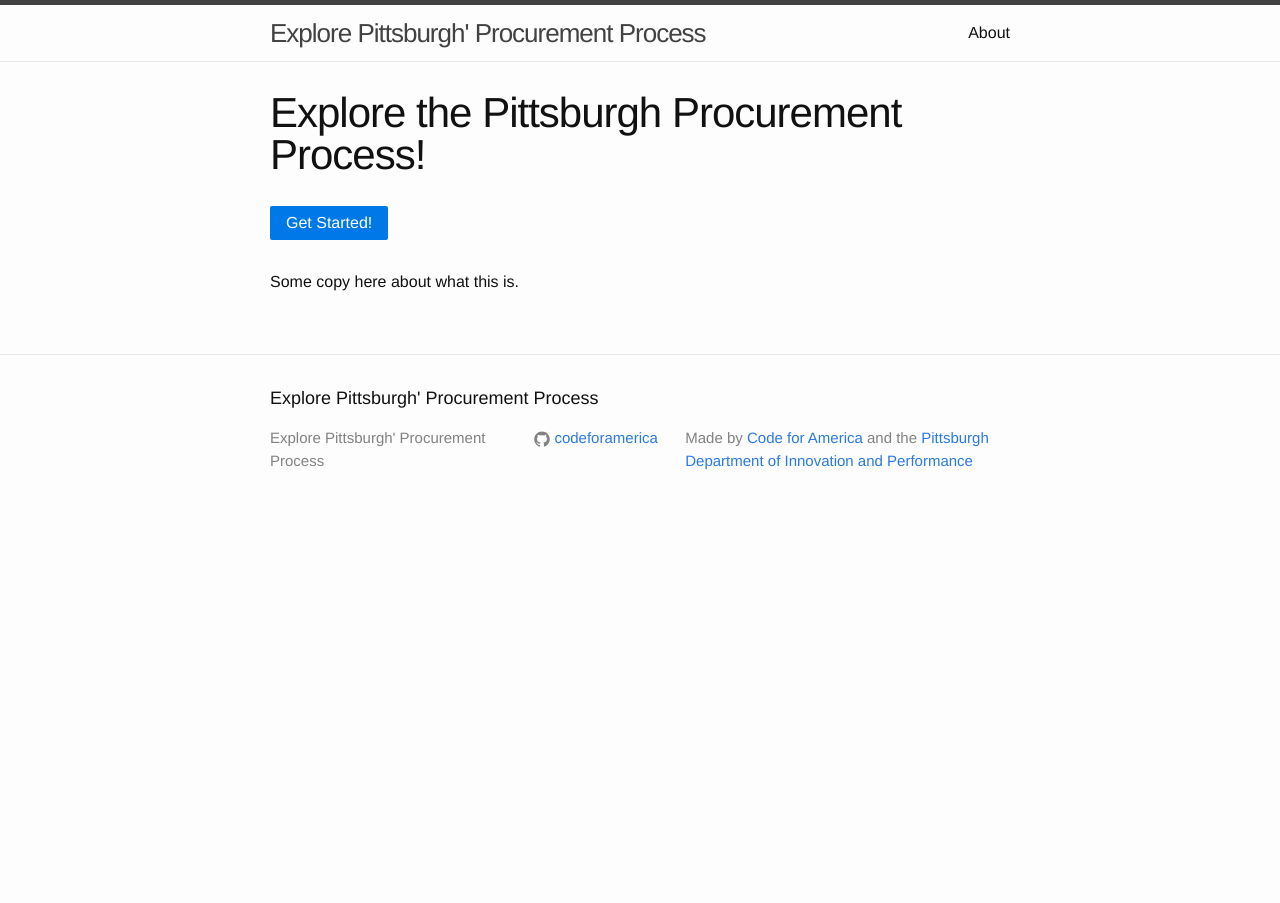
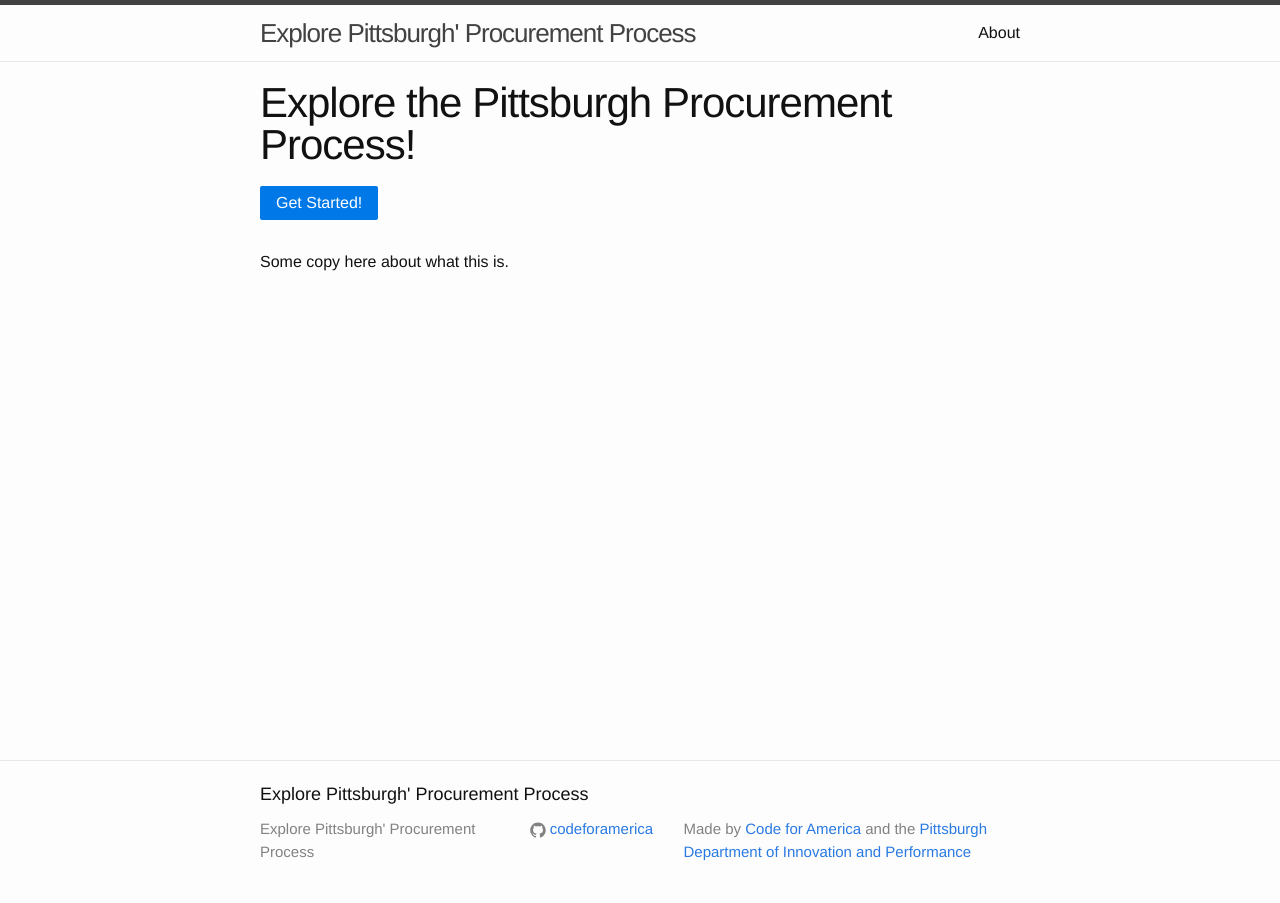
Before and after one commit to codeforamerica/pittsburgh-procurement-explorer, a Jekyll site: the page built from index.html, in a window 1280 px wide. Built offline with Jekyll 4.4.1, drawn with Linux system fonts in a browser that asks for light colours.

Commit message:
push footer to bottom of the page

```diff
--- a/_layouts/default.html
+++ b/_layouts/default.html
@@ -5,15 +5,19 @@
 
   <body>
 
-    {% include header.html %}
+    <div class="page-wrapper">
+      {% include header.html %}
 
-    <div class="page-content">
-      <div class="wrapper">
-        {{ content }}
+      <div class="page-content">
+        <div class="wrapper">
+          {{ content }}
+        </div>
       </div>
     </div>
 
-    {% include footer.html %}
+    <div class="footer">
+      {% include footer.html %}
+    </div>
 
   </body>
 
--- a/_sass/_base.scss
+++ b/_sass/_base.scss
@@ -8,7 +8,9 @@ dl, dd, ol, ul, figure {
     padding: 0;
 }
 
-
+html, body {
+    height: 100%;
+}
 
 /**
  * Basic styling
@@ -23,8 +25,6 @@ body {
     -webkit-text-size-adjust: 100%;
 }
 
-
-
 /**
  * Set `margin-bottom` to maintain vertical rhythm
  */
@@ -35,8 +35,6 @@ ul, ol, dl, figure,
     margin-bottom: $spacing-unit / 2;
 }
 
-
-
 /**
  * Images
  */
@@ -44,8 +42,6 @@ img {
     max-width: 100%;
     vertical-align: middle;
 }
-
-
 
 /**
  * Figures
@@ -57,8 +53,6 @@ figure > img {
 figcaption {
     font-size: $small-font-size;
 }
-
-
 
 /**
  * Lists
@@ -74,16 +68,12 @@ li {
     }
 }
 
-
-
 /**
  * Headings
  */
 h1, h2, h3, h4, h5, h6 {
     font-weight: 300;
 }
-
-
 
 /**
  * Links
@@ -102,8 +92,6 @@ a {
     }
 }
 
-
-
 /**
  * Blockquotes
  */
@@ -119,8 +107,6 @@ blockquote {
         margin-bottom: 0;
     }
 }
-
-
 
 /**
  * Code formatting
@@ -148,8 +134,6 @@ pre {
     }
 }
 
-
-
 /**
  * Wrapper
  */
@@ -170,7 +154,18 @@ pre {
     }
 }
 
+.page-wrapper {
+    min-height: 100%;
+    margin-bottom: -$footer-height;
+}
 
+.page-wrapper:after {
+    display: block;
+}
+
+.footer, .page-wrapper:after {
+    height: $footer-height;
+}
 
 /**
  * Clearfix
@@ -183,8 +178,6 @@ pre {
         clear: both;
     }
 }
-
-
 
 /**
  * Icons
--- a/css/main.scss
+++ b/css/main.scss
@@ -11,7 +11,7 @@ $base-font-size:   16px;
 $small-font-size:  $base-font-size * 0.875;
 $base-line-height: 1.5;
 
-$spacing-unit:     30px;
+$spacing-unit:     20px;
 
 $text-color:       #111;
 $background-color: #fdfdfd;
@@ -27,6 +27,7 @@ $content-width:    800px;
 $on-palm:          600px;
 $on-laptop:        800px;
 
+$footer-height:    140px;
 
 
 // Using media queries with like this:
```
